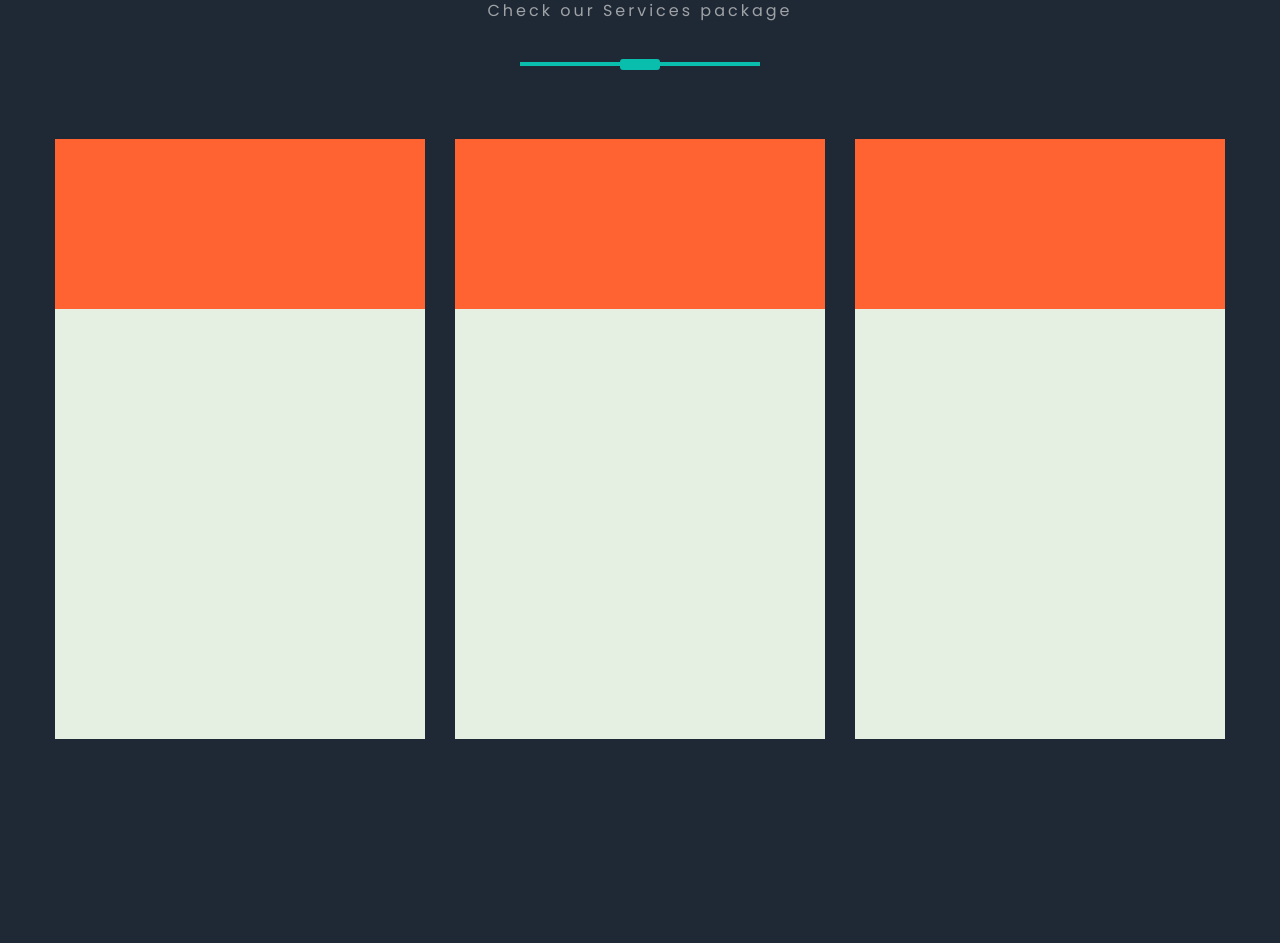
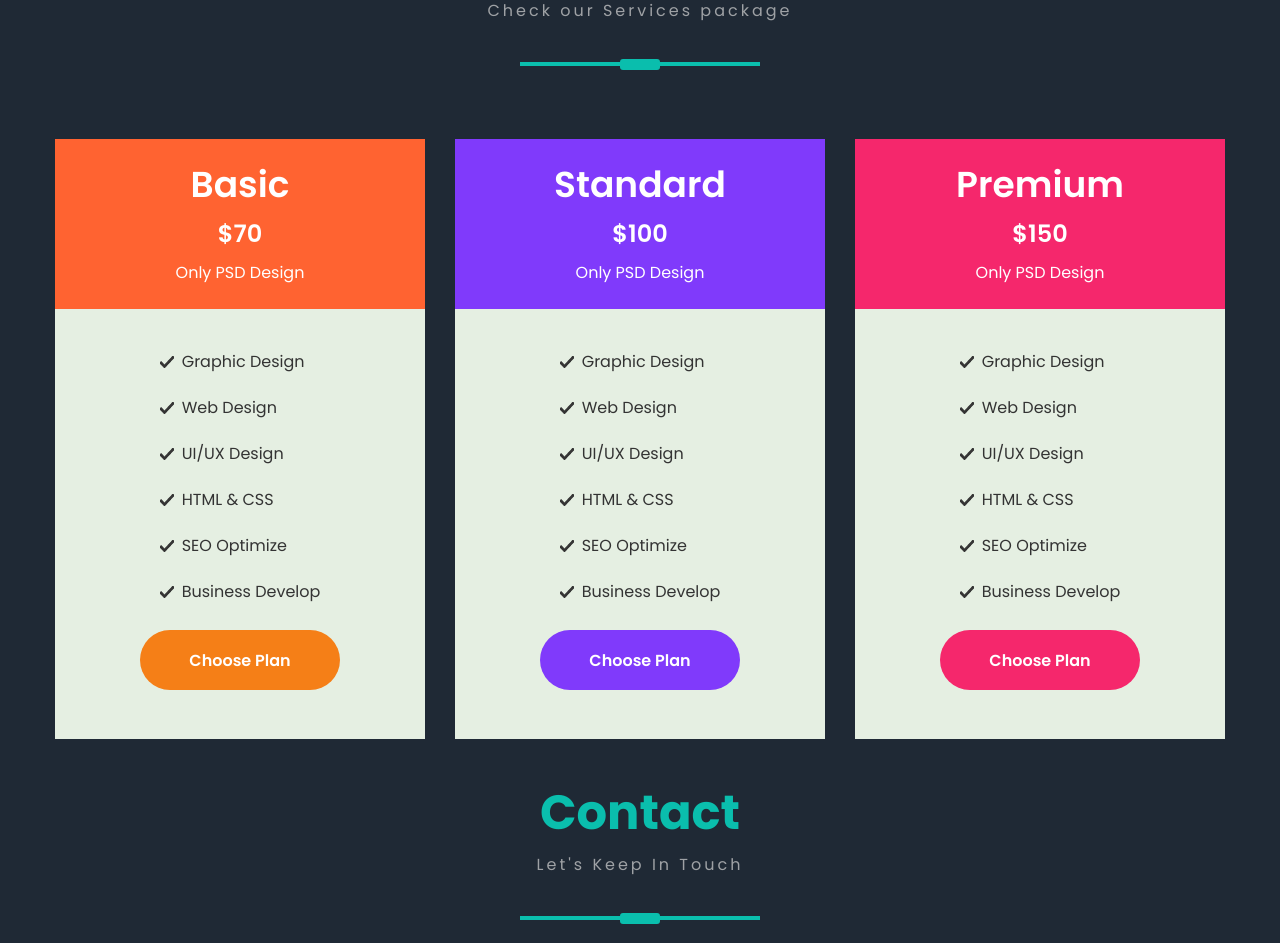
Before and after one commit to L-Cupitto/Final, a plain HTML site: page index.html in a window 1280 px wide. Shown: the part 4253-5196 px from the top of the page. Before the commit the page ends 5042 px from the top, so only its background shows below. Drawn offline with Linux system fonts and the light colour scheme.

Commit message:
Pricing Section Finished

```diff
--- a/css/style.css
+++ b/css/style.css
@@ -883,34 +883,112 @@ nav ul li a:hover::after {
     margin: 50px auto;
 }
 .pricing-box {
-    width: 370px;
+    display: flex;
+    flex-direction: column;
+    align-content: center;
+    align-items: center;
+    max-width: 370px;
+    width: 100%;
     height: 600px;
     background: #e5efe2;
-    position: relative;
 }
-.pricing-colored-box {
-    position: absolute;
-    display: -webkit-box;
-    display: -ms-flexbox;
+.pricing-colored-box1 {
     display: flex;
-    -webkit-box-orient: vertical;
-    -webkit-box-direction: normal;
-        -ms-flex-direction: column;
-            flex-direction: column;
-    -webkit-box-pack: center;
-        -ms-flex-pack: center;
-            justify-content: center;
-    -ms-flex-line-pack: center;
-        align-content: center;
-    width: 370px;
+    flex-direction: column;;
+    justify-content: center;
+    align-content: center;
+    align-items: center;
+    max-width: 370px;
+    width: 100%;
     height: 170px;
 }
-.pricing-colored-box:nth-child(1) {
+.pricing-colored-box2 {
+    display: flex;
+    flex-direction: column;;
+    justify-content: center;
+    align-content: center;
+    align-items: center;
+    max-width: 370px;
+    width: 100%;
+    height: 170px;
+}
+.pricing-colored-box3 {
+    display: flex;
+    flex-direction: column;;
+    justify-content: center;
+    align-content: center;
+    align-items: center;
+    max-width: 370px;
+    width: 100%;
+    height: 170px;
+}
+.pricing-colored-box1 {
     background: #FF6331;
 }
-.pricing-colored-box:nth-child(2) {
+.pricing-colored-box2 {
     background: #803AFB;
 }
-.pricing-colored-box:nth-child(3) {
+.pricing-colored-box3 {
     background: #F5276C;
 }
+.colored-title {
+    color: #fff;
+    font-size: 36px;
+    font-weight: 600;
+    font-family: "Poppins", sans-serif;
+}
+.colored-price {
+    margin: 19px auto;
+    color: #fff;
+    font-size: 24px;
+    font-weight: 600;
+    font-family: "Poppins", sans-serif;
+}
+.colored-descr {
+    color: #fff;
+    font-size: 16px;
+    font-weight: 400;
+    font-family: "Poppins", sans-serif;
+}
+.pricing-box ul {
+    margin-top: 45px;
+}
+.pricing-box li {
+    display: flex;
+    align-items: center;
+    margin-bottom: 30px;
+}
+.pricing-text {
+    color: #333333;
+    font-size: 16px;
+    font-weight: 400;
+    font-family: "Poppins", sans-serif;
+}
+.pricing-plan1, .pricing-plan2, .pricing-plan3 {
+    margin-bottom: 45px;
+    width: 200px;
+    height: 60px;
+    color: #fff;
+    border: none;
+    border-radius: 30px;
+    font-size: 16px;
+    font-weight: 600;
+    font-family: "Poppins", sans-serif;
+    cursor: pointer;
+    -webkit-border-radius: 30px;
+    -moz-border-radius: 30px;
+    -ms-border-radius: 30px;
+    -o-border-radius: 30px;
+}
+.pricing-plan1 {
+    background: #F57F17;
+}
+.pricing-plan2 {
+    background: #803AFB;
+}
+.pricing-plan3 {
+    background: #F5276C;
+}
+.contact-section {
+    margin-top: 40px;
+}
--- a/index.html
+++ b/index.html
@@ -358,13 +358,62 @@
         </div>
         <div class="pricing-boxes">
             <div class="pricing-box">
-                <div class="pricing-colored-box"></div>
+                <div class="pricing-colored-box1">
+                    <p class="colored-title">Basic</p>
+                    <p class="colored-price">$70</p>
+                    <p class="colored-descr">Only PSD Design</p>
+                </div>
+                <ul>
+                    <li><img src="images/check.png" alt="check">&nbsp;&nbsp;<p class="pricing-text">Graphic Design</p></li>
+                    <li><img src="images/check.png" alt="check">&nbsp;&nbsp;<p class="pricing-text">Web Design</p></li>
+                    <li><img src="images/check.png" alt="check">&nbsp;&nbsp;<p class="pricing-text">UI/UX Design</p></li>
+                    <li><img src="images/check.png" alt="check">&nbsp;&nbsp;<p class="pricing-text">HTML & CSS</p></li>
+                    <li><img src="images/check.png" alt="check">&nbsp;&nbsp;<p class="pricing-text">SEO Optimize</p></li>
+                    <li><img src="images/check.png" alt="check">&nbsp;&nbsp;<p class="pricing-text">Business Develop</p></li>
+                </ul>
+                <button class="pricing-plan1">Choose Plan</button>
             </div>
             <div class="pricing-box">
-                <div class="pricing-colored-box"></div>
+                <div class="pricing-colored-box2">
+                    <p class="colored-title">Standard</p>
+                    <p class="colored-price">$100</p>
+                    <p class="colored-descr">Only PSD Design</p>
+                </div>
+                <ul>
+                    <li><img src="images/check.png" alt="check">&nbsp;&nbsp;<p class="pricing-text">Graphic Design</p></li>
+                    <li><img src="images/check.png" alt="check">&nbsp;&nbsp;<p class="pricing-text">Web Design</p></li>
+                    <li><img src="images/check.png" alt="check">&nbsp;&nbsp;<p class="pricing-text">UI/UX Design</p></li>
+                    <li><img src="images/check.png" alt="check">&nbsp;&nbsp;<p class="pricing-text">HTML & CSS</p></li>
+                    <li><img src="images/check.png" alt="check">&nbsp;&nbsp;<p class="pricing-text">SEO Optimize</p></li>
+                    <li><img src="images/check.png" alt="check">&nbsp;&nbsp;<p class="pricing-text">Business Develop</p></li>
+                </ul>
+                <button class="pricing-plan2">Choose Plan</button>
             </div>
             <div class="pricing-box">
-                <div class="pricing-colored-box"></div>
+                <div class="pricing-colored-box3">
+                    <p class="colored-title">Premium</p>
+                    <p class="colored-price">$150</p>
+                    <p class="colored-descr">Only PSD Design</p>
+                </div>
+                <ul>
+                    <li><img src="images/check.png" alt="check">&nbsp;&nbsp;<p class="pricing-text">Graphic Design</p></li>
+                    <li><img src="images/check.png" alt="check">&nbsp;&nbsp;<p class="pricing-text">Web Design</p></li>
+                    <li><img src="images/check.png" alt="check">&nbsp;&nbsp;<p class="pricing-text">UI/UX Design</p></li>
+                    <li><img src="images/check.png" alt="check">&nbsp;&nbsp;<p class="pricing-text">HTML & CSS</p></li>
+                    <li><img src="images/check.png" alt="check">&nbsp;&nbsp;<p class="pricing-text">SEO Optimize</p></li>
+                    <li><img src="images/check.png" alt="check">&nbsp;&nbsp;<p class="pricing-text">Business Develop</p></li>
+                </ul>
+                <button class="pricing-plan3">Choose Plan</button>
+            </div>
+        </div>
+    </section>
+    <section class="contact-section" id="contact">
+        <div class="divide-text">
+            <p class="title">Contact</p>
+            <p class="subtitle">Let's Keep In Touch</p>
+            <div class="lines">
+                <div class="line1"></div>
+                <div class="line2"></div>
             </div>
         </div>
     </section>
```
Also changed, not shown: images/check.png (added).
